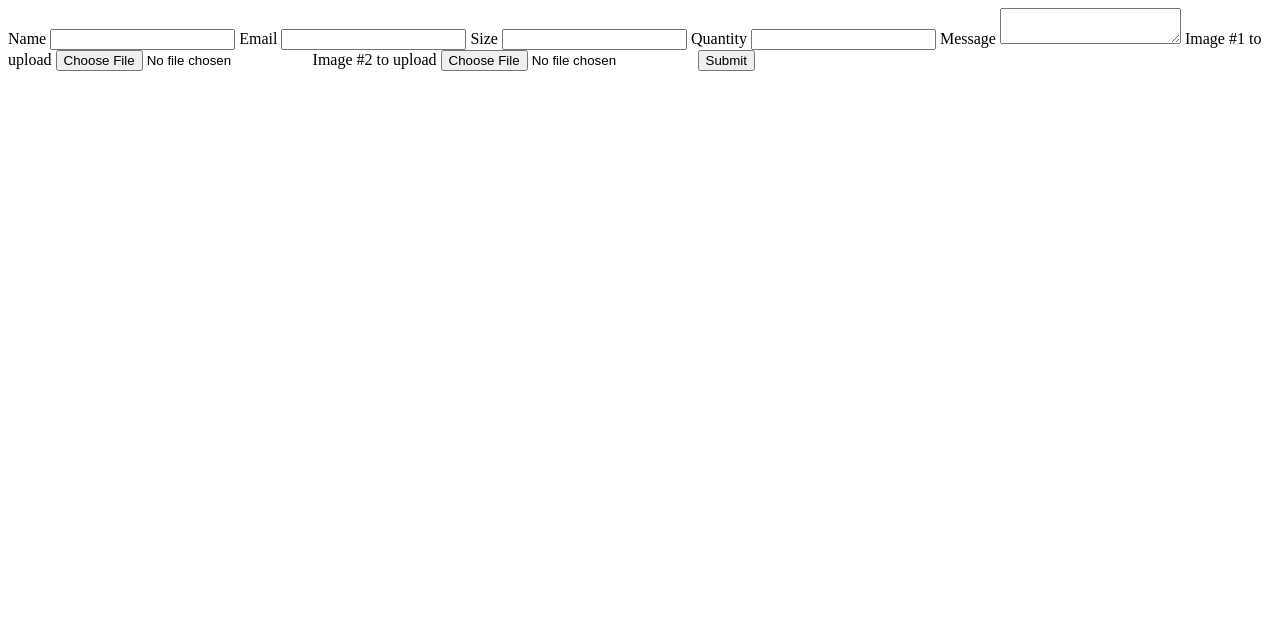
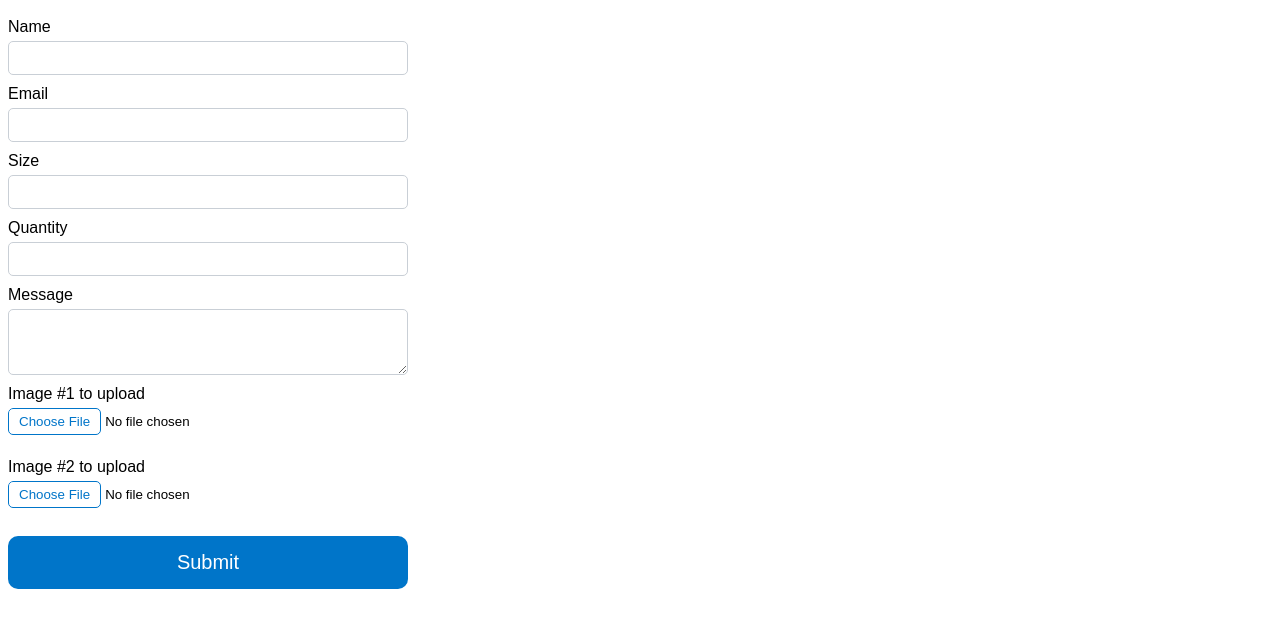
Before and after one commit to kylekrny/qlp-form, a plain HTML site: page index.html in a window 1280 px wide. Drawn offline with Linux system fonts and the light colour scheme.

Commit message:
add styling

```diff
--- a/index.html
+++ b/index.html
@@ -14,7 +14,7 @@
         <label for="size">Size</label>
         <input type="text" name="size" id="size" onblur="handleTextInput(event)">
         <label for="quantity">Quantity</label>
-        <input type="number" name="quantity" id="quantity" onblur="handleTextInput(event)">
+        <input type="number" name="quantity" id="quantity" onblur="handleTextInput(event)" min="1">
         <label for="message">Message</label>
         <textarea name="message" id="message" onblur="handleTextInput(event)"></textarea>
         <label for="image1">Image #1 to upload</label>
@@ -24,15 +24,16 @@
         <button type="submit">Submit</button>
     </form>
 <script>
+    sessionStorage.clear();
     let fileName = "";
     let imageCount = 0;
     let formOccupied = false;
     let timer = 0;
     let timeout;
     let timerOn = false;
-    const timerLimit = 5;
+    const timerLimit = 60;
     const quoteForm = document.getElementById("quote-form");
-    const tinyFormUrl = "http://localhost:3000/";
+    const tinyFormUrl = "https://qlp-server-if5ncioobq-uc.a.run.app/";
     const imageKitUrl = "https://upload.imagekit.io/api/v1/files/upload";
     const jsonHeader = {'Content-Type': 'application/json'}
     const POST = "POST";
@@ -44,7 +45,7 @@
         const response = await fetch(url, {method, body, headers: {...headers}})
 
         if (!response.ok) {
-            throw new Error ("Unable to complet your API Request");
+            throw new Error ("Unable to complete your API Request");
         } else {
             const data = await response.json()
 
@@ -67,12 +68,10 @@
 
         // uploads image to image kit
         fetchManager(imageKitUrl, POST, formData).then((data) => {
-
             const serializedData = {url: data.url, name: data.name}
             const imageBody = JSON.stringify({[`image${imageCount}`]: serializedData});
             // sends data we get back from image kit to server
             fetchManager(putURL, PUT, imageBody, jsonHeader).then(() => {
-                console.log("Success!")
             }).catch((err) => {
                 console.error("Unable to upload image.");
             });
@@ -100,20 +99,17 @@
         timer ++
         timeout = setTimeout(manageTimeout, 1000);
 
-        console.log("timer");
-
         if (timer >= timerLimit) {
-            console.log("timer exceeded")
              const docId = sessionStorage.getItem("docId");
             const exitUrl = `${tinyFormUrl}exit/${docId}`;
             const body = JSON.stringify({abandoned: true});
 
             fetchManager(exitUrl, GET).then(() => {
-            console.log("data succesfully submitted");
                 clearTimeout(timeout);
+                sessionStorage.clear();
             }).catch((err) => {
-            console.log("Unable to submit quote", err);
                 clearTimeout(timeout);
+                sessionStorage.clear();
             });
 
         }
@@ -124,7 +120,6 @@
 
         if (!timerOn && docId) {
             timerOn = true;
-            console.log("timer on")
             manageTimeout();
         }
 
@@ -138,9 +133,7 @@
 
     async function photoAuth () {
         const url = `${tinyFormUrl}upload`;
-        fetchManager(tinyFormUrl, GET).then((data) => {
-            return data;
-        });
+        return fetchManager(url, GET)
     };
 
 
@@ -157,9 +150,9 @@
 
         if (event.target.value && docId) {
             fileName = event.target.files[0].name
-            imageCount ++;
 
             let reader = new FileReader();
+            imageCount ++;
             reader.onload = logFile;
             reader.readAsDataURL(event.target.files[0])
         };
@@ -174,13 +167,74 @@
 
         if (docId) {
             fetchManager(url, PUT, body, jsonHeader).then(() => {
-                console.log("data succesfully submitted");
+                sessionStorage.clear();
             }).catch(() => {
-                console.log("Unable to submit quote");
+                sessionStorage.clear();
             });
         }
     };
 
 </script>
+<style>
+   #quote-form {
+    display: flex;
+    flex-direction: column;
+    width: 400px;
+   }
+
+   #quote-form label {
+    font-family: Arial, Helvetica, sans-serif;
+    margin-bottom: 5px;
+    margin-top: 10px;
+   }
+
+   #quote-form input, textarea {
+    border-radius: 5px;
+    border: 1px solid #c9cfd6;
+    height: 30px;
+   }
+
+   #quote-form button {
+    padding-top: 15px;
+    padding-bottom: 15px;
+    background-color: #0075c9;
+    color: white;
+    font-size: 20px;
+    border-radius: 10px;
+    border: none;
+    margin-top: 15px;
+   }
+
+    #quote-form input::file-selector-button {
+        background-color: transparent;
+        border: 1px solid #0075c9;
+        border-radius: 5px;
+        color: #0075c9;
+        padding-left: 10px;
+        padding-right: 10px;
+        padding-top: 5px;
+        padding-bottom: 5px;
+
+    }
+
+    #quote-form .image-input {
+        border: none;
+        height: 40px;
+    }
+
+    #quote-form #message {
+        height: 60px;
+    }
+
+    #quote-form input::file-selector-button:active {
+        background-color: #0075c9;
+        color: white;
+    }
+
+    #quote-form input::file-selector-button:hover {
+        background-color: #0075c9;
+        color: white;
+    }
+</style>
 </body>
 </html>
```
